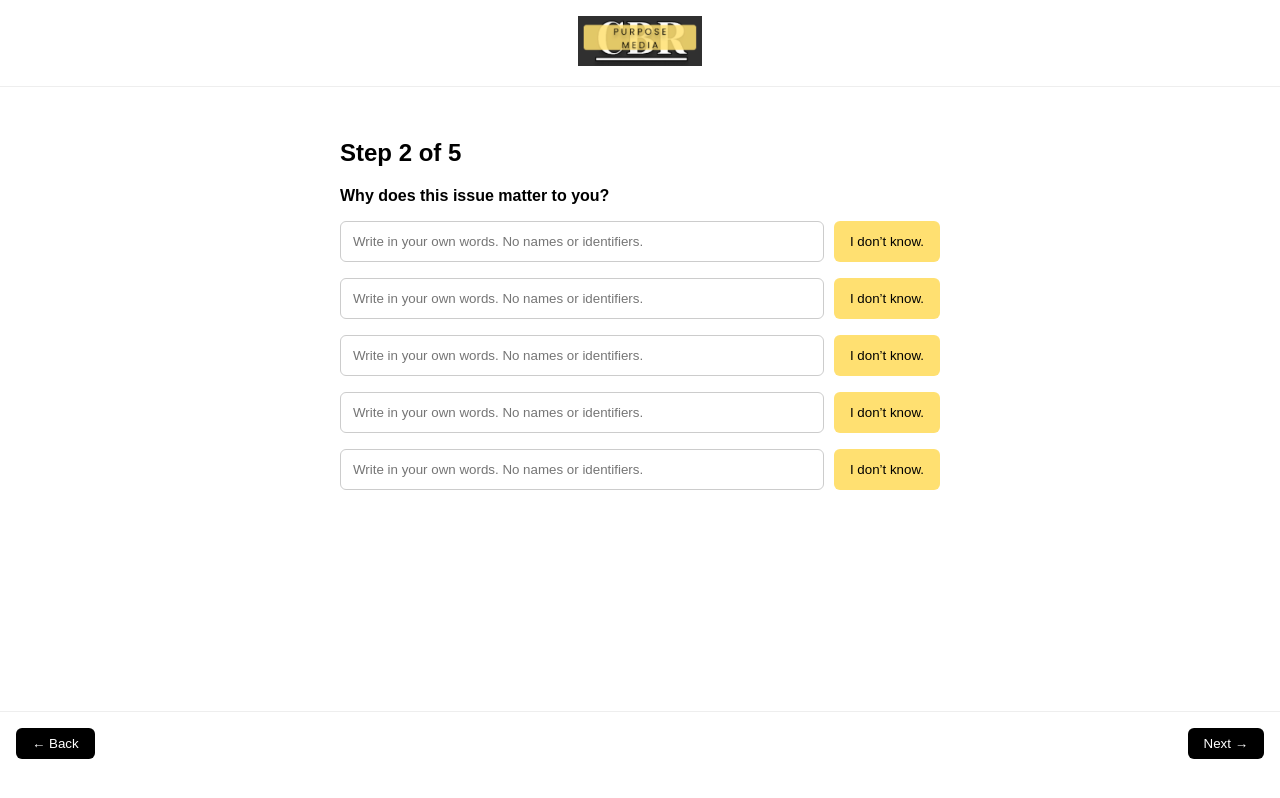
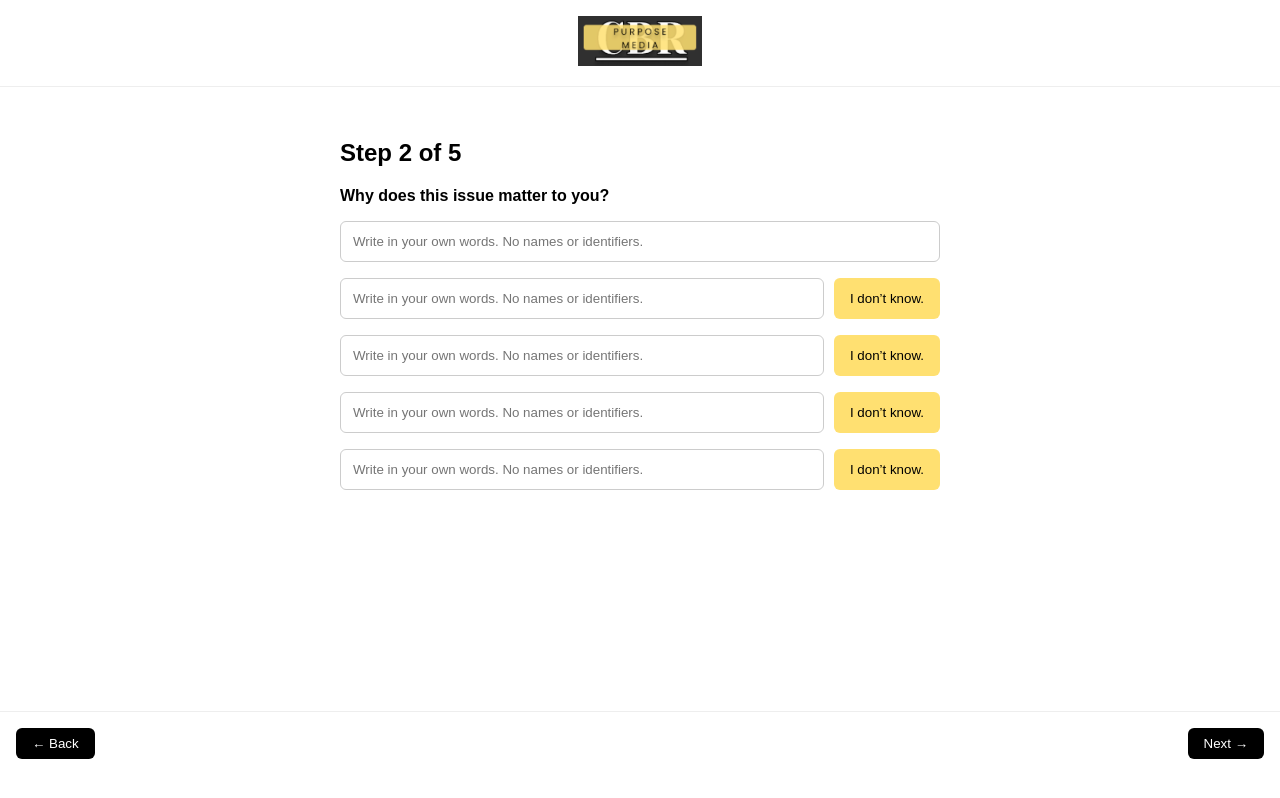
Before and after one commit to CoDesign-Compass/CoDesign-Project, a React (Create React App) app in the folder frontend/: page /why in a window 1280 px wide. Built offline with nearby package versions, Linux system fonts and the light colour scheme.

Commit message:
Adjust the input field

```diff
--- a/frontend/src/pages/WhyPage.jsx
+++ b/frontend/src/pages/WhyPage.jsx
@@ -1,4 +1,3 @@
-import Layout from "../components/Layout";
 
 export default function WhyPage() {
     const questions = Array(5).fill("Write in your own words. No names or identifiers.");
@@ -9,7 +8,10 @@ export default function WhyPage() {
                 <p><strong>Why does this issue matter to you?</strong></p>
 
                 {questions.map((placeholder, i) => (
-                    <div key={i} style={{ display: "flex", gap: "10px", marginBottom: "1rem" }}>
+                    <div
+                        key={i}
+                        style={{ display: "flex", gap: "10px", marginBottom: "1rem" }}
+                    >
                         <input
                             type="text"
                             placeholder={placeholder}
@@ -20,6 +22,8 @@ export default function WhyPage() {
                                 border: "1px solid #ccc"
                             }}
                         />
+                        {/* 只有第一个输入框 (i===0) 不显示按钮 */}
+                        {i > 0 && (
                             <button
                                 style={{
                                     background: "#ffe071",
@@ -31,6 +35,7 @@ export default function WhyPage() {
                             >
                                 I don’t know.
                             </button>
+                        )}
                     </div>
                 ))}
             </div>
```
Lines whose indentation alone changed are shown as unchanged.
